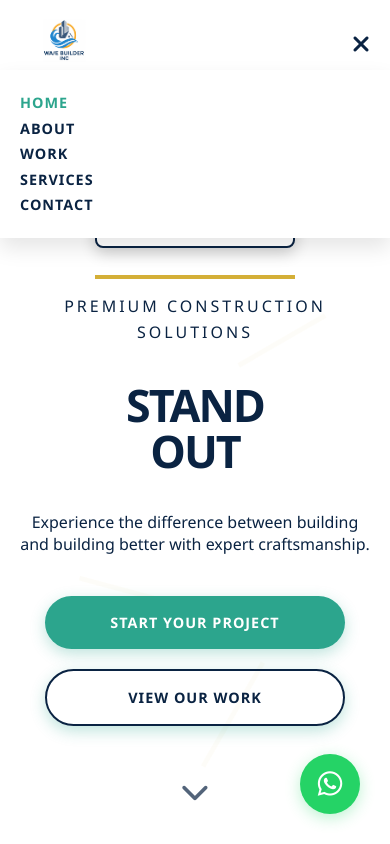
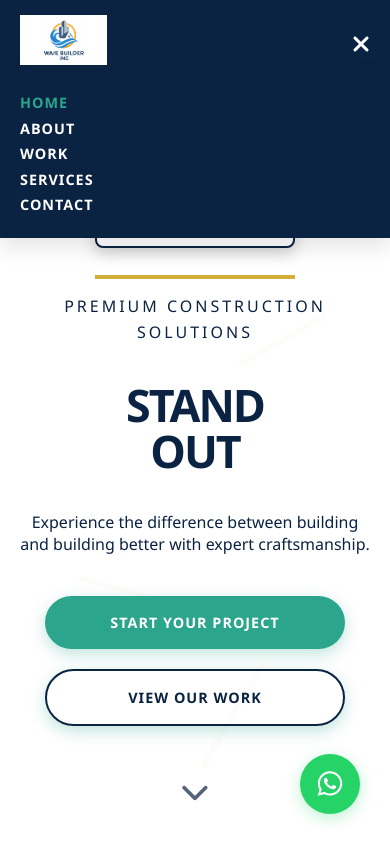
Before and after one commit to azkatahir10/Wave-Builder-Website, a plain HTML site: page index.html in a window 390 px wide. Both pictures are taken after a click on the element 359 px from the left and 43 px from the top of the page. Shown: the top 844 px of the page. Drawn offline with nearby package versions, Linux system fonts and the light colour scheme.

Commit message:
fixed address and navbar

```diff
--- a/index.html
+++ b/index.html
@@ -418,7 +418,7 @@
                         <i class="fas fa-map-marker-alt"></i>
                         <div>
                             <h3>Address</h3>
-                            <p>123 Construction Ave, Builders City, BC 12345</p>
+                            <p>1111 Franklin Ave., Valley Stream, NY 11580</p>
                         </div>
                     </div>
                     <div class="info-item">
--- a/style.css
+++ b/style.css
@@ -59,8 +59,8 @@
     position: fixed;
     top: 0;
     width: 100%;
-    background-color: rgba(255, 255, 255, 0.98);
-    box-shadow: 0 2px 10px rgba(0, 0, 0, 0.05);
+    background-color: var(--primary-color); /* Changed from white to primary color */
+    box-shadow: 0 2px 10px rgba(0, 0, 0, 0.1);
     z-index: 100;
     padding: 15px 0;
 }
@@ -87,7 +87,7 @@
 
 .nav-link {
     text-decoration: none;
-    color: var(--primary-color);
+    color: white; /* Changed from var(--primary-color) to white */
     font-weight: 600;
     padding: 10px 20px;
     margin: 0 5px;
@@ -105,7 +105,7 @@
 .nav-toggle {
     display: none;
     font-size: 1.5rem;
-    color: var(--primary-color);
+    color: white; /* Changed from var(--primary-color) to white */
     cursor: pointer;
 }
 
@@ -874,7 +874,7 @@
         top: 70px;
         left: 0;
         width: 100%;
-        background-color: white;
+        background-color: var(--primary-color); /* Changed from white to primary color */
         flex-direction: column;
         padding: 20px 0;
         box-shadow: 0 10px 20px rgba(0, 0, 0, 0.1);
```
